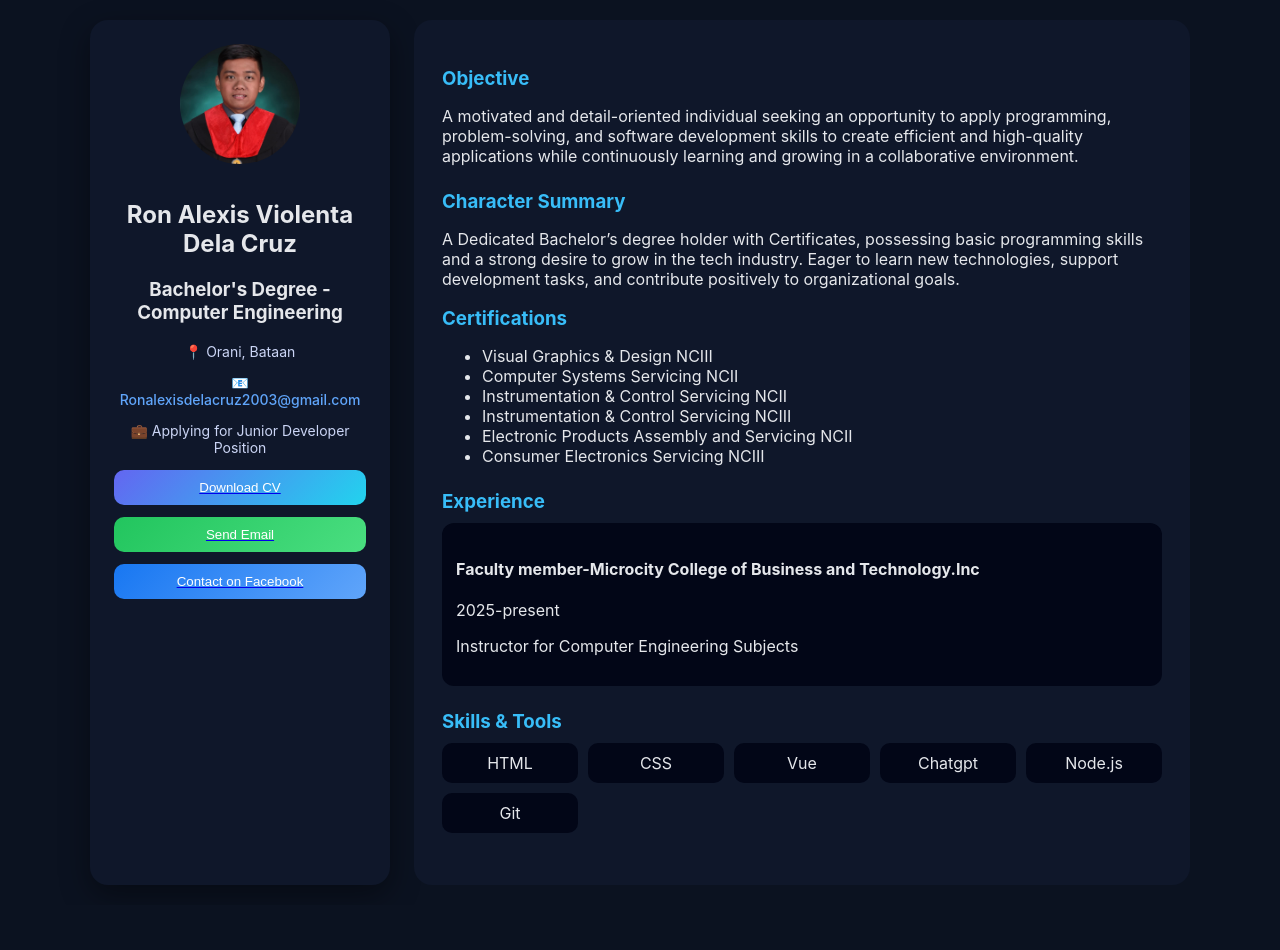
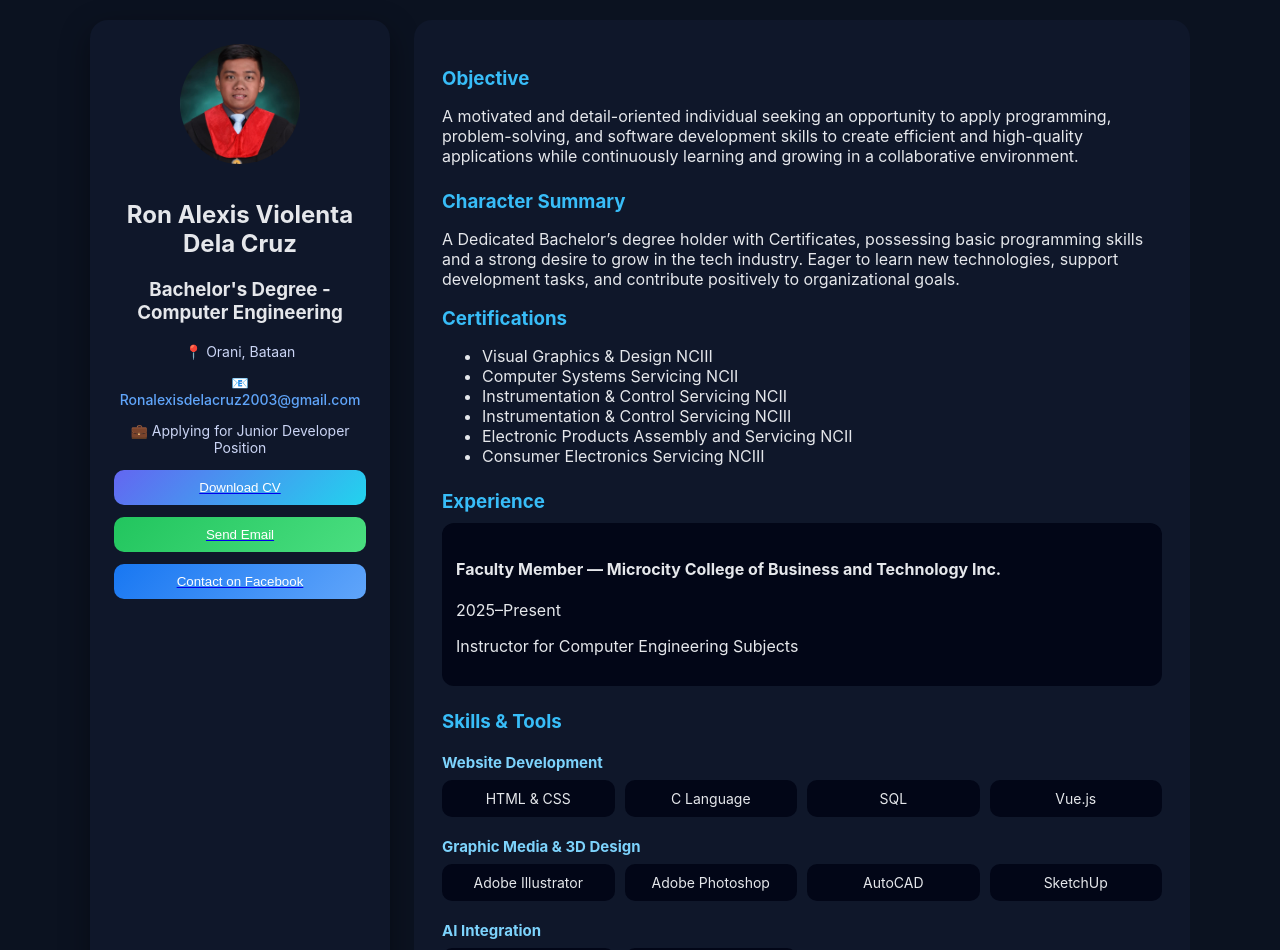
Before and after one commit to AlexisSC0117/MyPortfolio-vue, a Vue app: page / in a window 1280 px wide. Shown: the top 950 px of the page. Before the commit the page ends 905 px from the top, so only its background shows below. Built offline with nearby package versions, Linux system fonts and the light colour scheme.

Commit message:
all update

```diff
--- a/src/components/MainContent.vue
+++ b/src/components/MainContent.vue
@@ -6,8 +6,6 @@
         A motivated and detail-oriented individual seeking an opportunity to apply programming, problem-solving, and software development skills to create efficient and high-quality applications while continuously learning and growing in a collaborative environment.
       </p>
     </section>
-
-
 
     <section>
       <h3>Character Summary</h3>
@@ -29,29 +27,55 @@
     <section>
       <h3>Experience</h3>
       <div class="job">
-        <h4>Faculty member-Microcity College of Business and Technology.Inc</h4>
-        <p>2025-present</p>
+        <h4>Faculty Member — Microcity College of Business and Technology Inc.</h4>
+        <p>2025–Present</p>
         <p>Instructor for Computer Engineering Subjects</p>
       </div>
     </section>
 
     <section>
       <h3>Skills & Tools</h3>
-      <div class="skills">
-        <span v-for="skill in skills" :key="skill">{{ skill }}</span>
+
+      <div v-for="group in skillGroups" :key="group.title" class="skill-group">
+        <h4>{{ group.title }}</h4>
+
+        <div class="skills">
+          <span v-for="skill in group.skills" :key="skill">
+            {{ skill }}
+          </span>
+        </div>
       </div>
     </section>
   </main>
 </template>
 
 <script setup>
-const skills = [
-  "HTML",
-  "CSS",
-  "Vue",
-  "Chatgpt",
-  "Node.js",
-  "Git"
+const skillGroups = [
+  {
+    title: "Website Development",
+    skills: [
+      "HTML & CSS",
+      "C Language",
+      "SQL",
+      "Vue.js"
+    ]
+  },
+  {
+    title: "Graphic Media & 3D Design",
+    skills: [
+      "Adobe Illustrator",
+      "Adobe Photoshop",
+      "AutoCAD",
+      "SketchUp"
+    ]
+  },
+  {
+    title: "AI Integration",
+    skills: [
+      "ChatGPT",
+      "Grok"
+    ]
+  }
 ]
 </script>
 
@@ -71,6 +95,16 @@ h3 {
   color: #38bdf8;
 }
 
+.skill-group {
+  margin-top: 14px;
+}
+
+.skill-group h4 {
+  margin-bottom: 8px;
+  color: #7dd3fc;
+  font-size: 15px;
+}
+
 .job {
   padding: 14px;
   background: #020617;
@@ -80,7 +114,7 @@ h3 {
 
 .skills {
   display: grid;
-  grid-template-columns: repeat(auto-fill, minmax(120px, 1fr));
+  grid-template-columns: repeat(auto-fill, minmax(140px, 1fr));
   gap: 10px;
 }
 
@@ -89,5 +123,6 @@ h3 {
   padding: 10px;
   border-radius: 10px;
   text-align: center;
+  font-size: 14px;
 }
 </style>
--- a/src/components/Sidebar.vue
+++ b/src/components/Sidebar.vue
@@ -19,7 +19,7 @@
     </div>
 
     <!-- DOWNLOAD CV -->
-    <a href="/RADC.pdf" download target="_blank">
+    <a href="/test-vue/RADC.pdf" target="_blank">
       <button class="btn">Download CV</button>
     </a>
 
```
